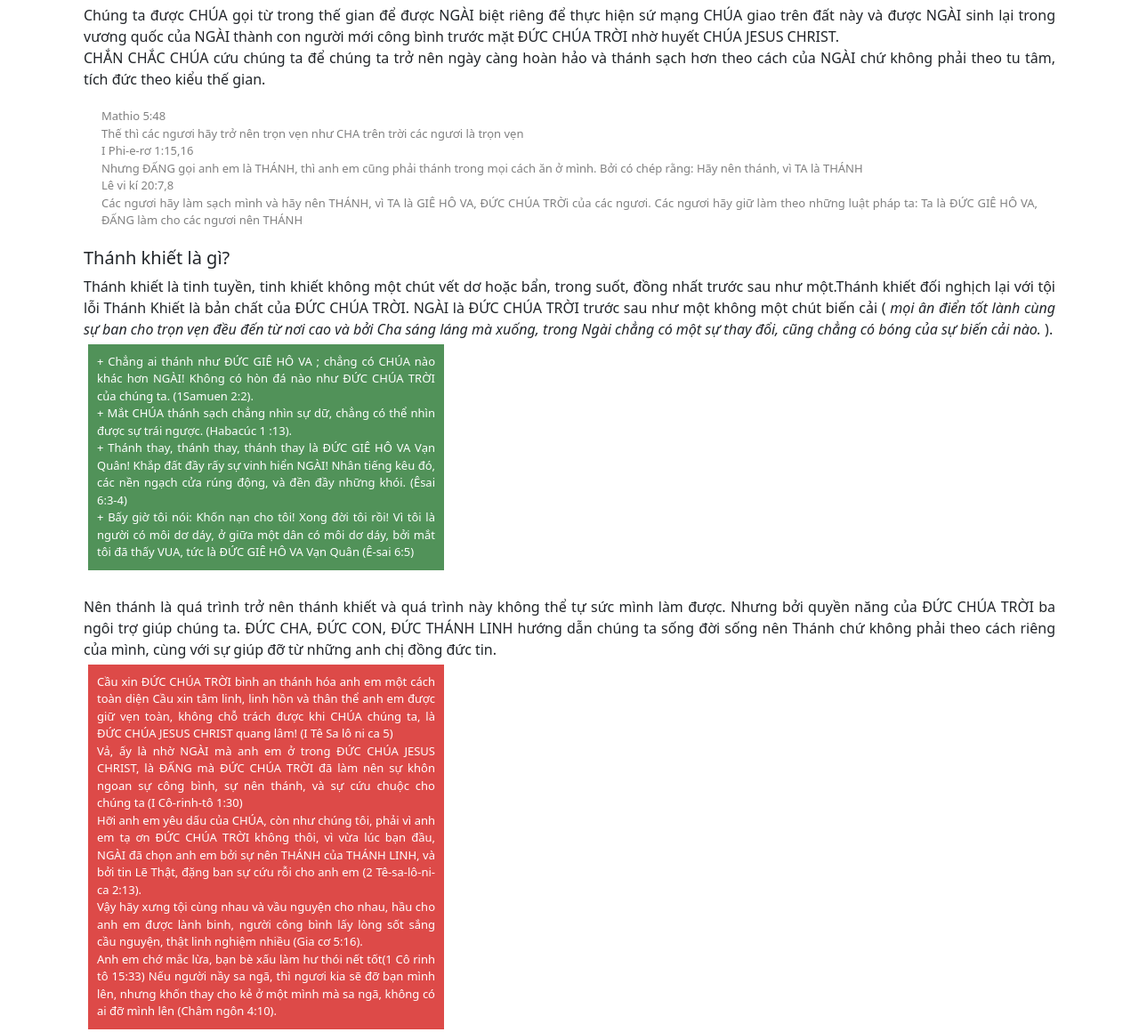
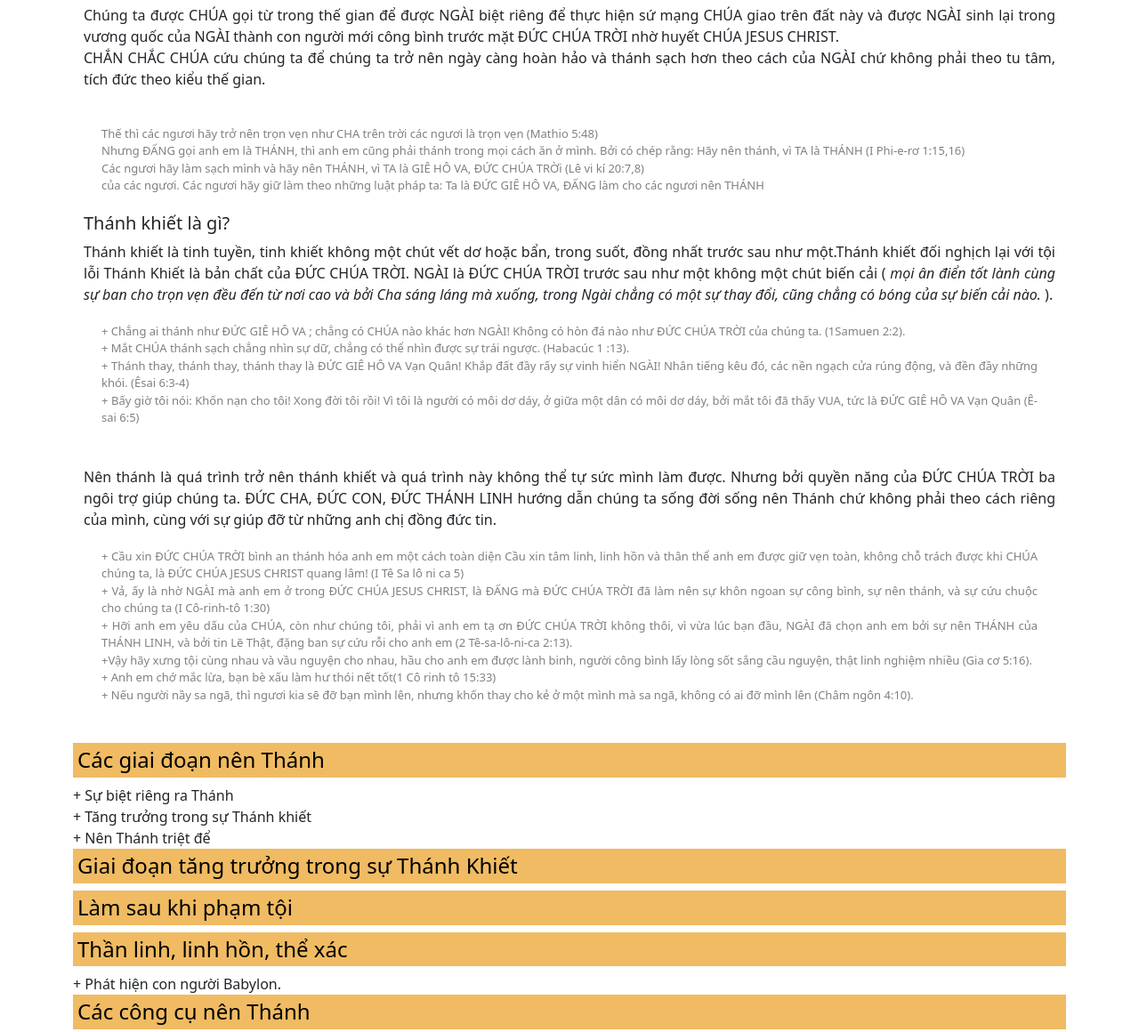
Before and after one commit to Nampph/Heavenstock, a plain HTML site: page 1_2.html in a window 1280 px wide. Shown: the part 434-1594 px from the top of the page at 89% size. Drawn offline with nearby package versions, Linux system fonts and the light colour scheme.

Commit message:
Update 1_2.html

```diff
--- a/1_2.html
+++ b/1_2.html
@@ -23,15 +23,12 @@
       và thánh sạch hơn theo cách của NGÀI chứ không phải theo tu tâm, tích đức
       theo kiểu thế gian. <br>
       <div class="pdkt">
-        Mathio 5:48 <br>
+         <br>
         Thế thì các ngươi hãy trở nên trọn vẹn như CHA trên trời các
-        ngươi là trọn vẹn <br>
-        I Phi-e-rơ 1:15,16 <br>
+        ngươi là trọn vẹn (Mathio 5:48) <br>
         Nhưng ĐẤNG gọi anh em là THÁNH, thì anh em cũng phải thánh trong
-        mọi cách ăn ở mình. Bởi có chép rằng: Hãy nên thánh, vì TA là THÁNH
-        <br>
-        Lê vi kí 20:7,8 <br>
-        Các ngươi hãy làm sạch mình và hãy nên THÁNH, vì TA là GIÊ HÔ VA, ĐỨC CHÚA TRỜi
+        mọi cách ăn ở mình. Bởi có chép rằng: Hãy nên thánh, vì TA là THÁNH (I Phi-e-rơ 1:15,16)<br>
+        Các ngươi hãy làm sạch mình và hãy nên THÁNH, vì TA là GIÊ HÔ VA, ĐỨC CHÚA TRỜi (Lê vi kí 20:7,8) <br>
         của các ngươi. Các ngươi hãy giữ làm theo những luật pháp ta: Ta là ĐỨC GIÊ HÔ VA, ĐẤNG
         làm cho các ngươi nên THÁNH
       </div>
@@ -42,7 +39,7 @@
         không một chút biến cải ( <i>mọi ân điển tốt lành cùng sự ban cho trọn vẹn đều đến từ
            nơi cao và bởi Cha sáng láng mà xuống, trong Ngài chẳng có một sự thay đổi,
            cũng chẳng có bóng của sự biến cải nào. </i> ). <br>
-           <div class="pdkt mot1 mot">
+           <div class="pdkt ">
 
              + Chẳng ai thánh như ĐỨC GIÊ HÔ VA ; chẳng có CHÚA nào khác hơn NGÀI!
              Không có hòn đá nào như ĐỨC CHÚA TRỜI của chúng ta. (1Samuen 2:2).<br>
@@ -58,24 +55,24 @@
           bởi quyền năng của ĐỨC CHÚA TRỜI ba ngôi trợ giúp chúng ta. ĐỨC CHA, ĐỨC CON, ĐỨC THÁNH LINH hướng
           dẫn chúng ta sống đời sống nên Thánh chứ không phải theo cách riêng của mình, cùng với sự giúp đỡ
           từ những anh chị đồng đức tin. <br>
-          <div class="pdkt mot2 mot">
-            Cầu xin ĐỨC CHÚA TRỜI bình an thánh hóa anh em một cách toàn diện
+          <div class="pdkt ">
+            + Cầu xin ĐỨC CHÚA TRỜI bình an thánh hóa anh em một cách toàn diện
             Cầu xin tâm linh, linh hồn và thân thể anh em được giữ vẹn toàn,
             không chỗ trách được khi CHÚA chúng ta, là ĐỨC CHÚA JESUS CHRIST
             quang lâm! (I Tê Sa lô ni ca 5) <br>
-            Vả, ấy là nhờ NGÀI mà anh em ở trong ĐỨC CHÚA JESUS CHRIST,
+            + Vả, ấy là nhờ NGÀI mà anh em ở trong ĐỨC CHÚA JESUS CHRIST,
             là ĐẤNG mà ĐỨC CHÚA TRỜI đã làm nên sự khôn ngoan
             sự công bình, sự nên thánh, và sự cứu chuộc cho chúng ta
             (I Cô-rinh-tô 1:30) <br>
-            Hỡi anh em yêu dấu của CHÚA, còn như chúng tôi, phải vì anh em  tạ ơn
+            + Hỡi anh em yêu dấu của CHÚA, còn như chúng tôi, phải vì anh em  tạ ơn
             ĐỨC CHÚA TRỜI không thôi, vì vừa lúc bạn đầu, NGÀI đã
             chọn anh em bởi sự nên THÁNH của THÁNH LINH, và bởi tin Lẽ Thật,
             đặng ban sự cứu rỗi cho anh em (2 Tê-sa-lô-ni-ca 2:13). <br>
-            Vậy hãy xưng tội cùng nhau và vầu nguyện cho nhau, hầu cho anh em được
+            +Vậy hãy xưng tội cùng nhau và vầu nguyện cho nhau, hầu cho anh em được
             lành binh, người công bình lấy lòng sốt sắng cầu nguyện, thật
             linh nghiệm nhiều (Gia cơ 5:16).<br>
-            Anh em chớ mắc lừa, bạn bè xấu làm hư thói nết tốt(1 Cô rinh tô 15:33)
-            Nếu người nầy sa ngã, thì ngươi kia sẽ đỡ bạn mình lên, nhưng khốn thay cho kẻ ở một mình
+            + Anh em chớ mắc lừa, bạn bè xấu làm hư thói nết tốt(1 Cô rinh tô 15:33) <br>
+            + Nếu người nầy sa ngã, thì ngươi kia sẽ đỡ bạn mình lên, nhưng khốn thay cho kẻ ở một mình
             mà sa ngã, không có ai đỡ mình lên (Châm ngôn 4:10).
 
          </div> <br>
```
